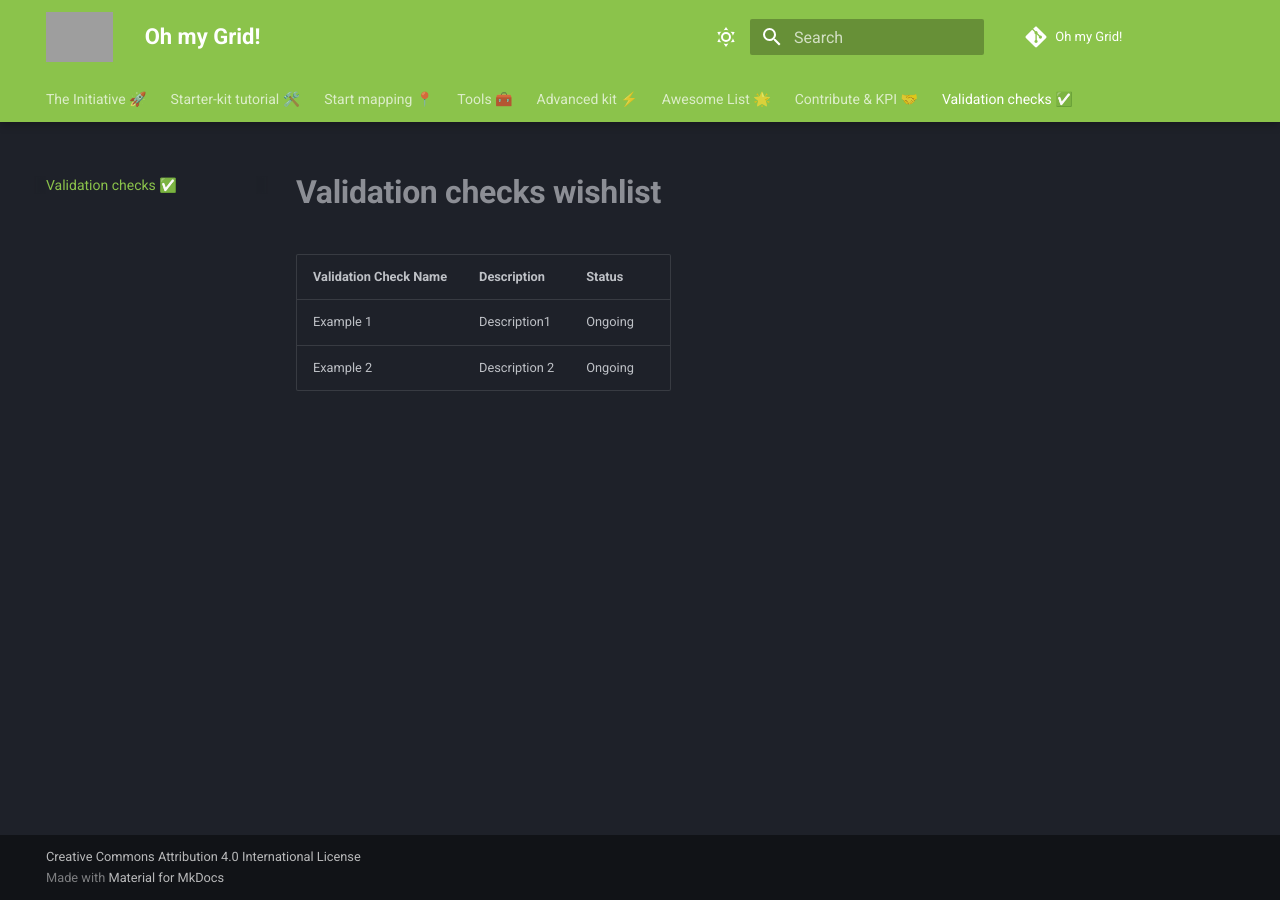
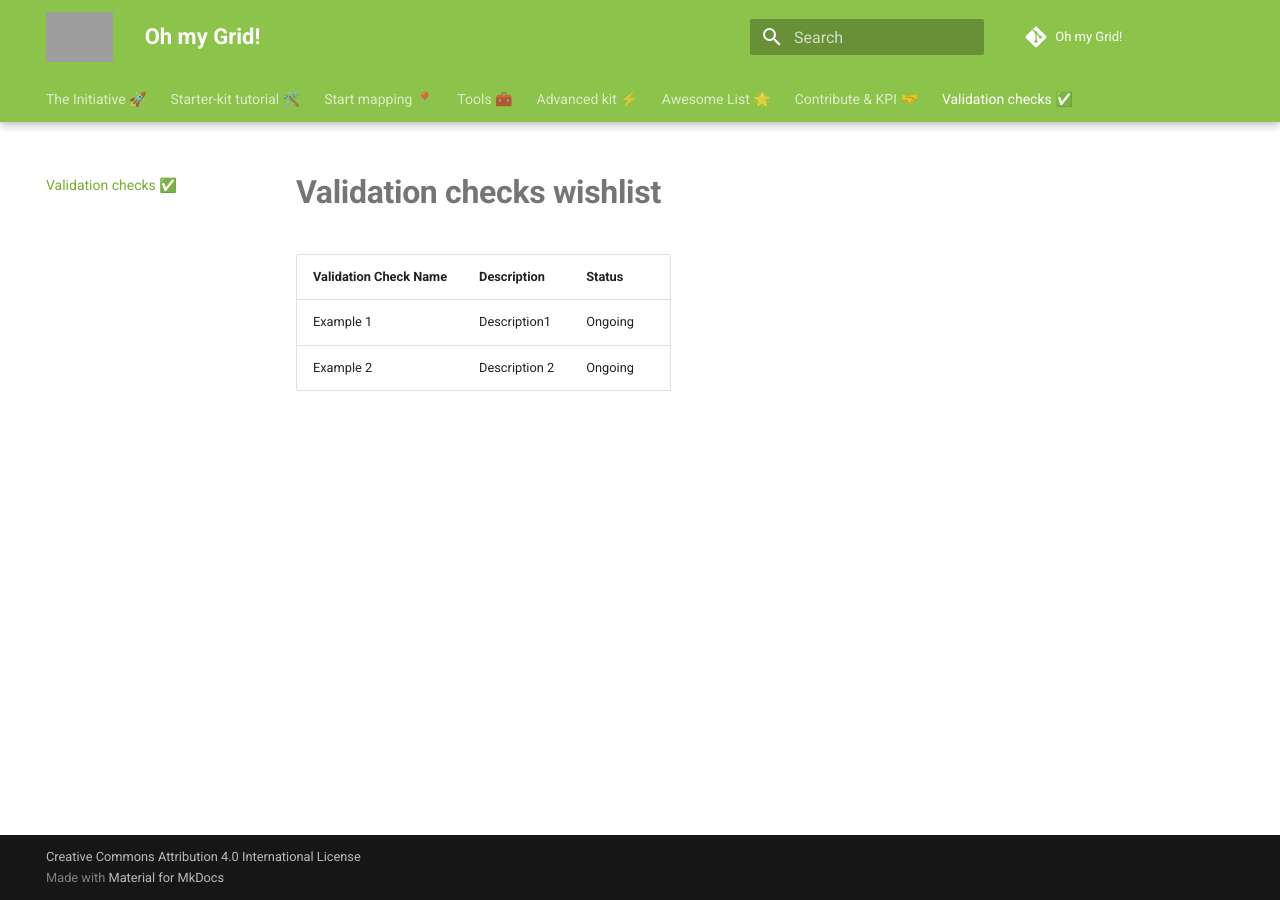
Before and after one commit to open-energy-transition/Oh-my-Grid, an MkDocs documentation site: the page built from docs/validation-checks.md, in a window 1280 px wide. Built offline with MkDocs 1.6.1 and Material for MkDocs 9.7.7, drawn with Linux system fonts in a browser that asks for light colours; comment, search, counter and statistics services are not loaded; grey boxes are pictures that could not be loaded.

Commit message:
removed night mode

```diff
--- a/docs/stylesheets/extra.css
+++ b/docs/stylesheets/extra.css
@@ -2,7 +2,6 @@
 .md-content {
     text-align: justify;
   }
-
 
 /* Increase logo size in the header */
 .md-header__button.md-logo img, .md-header__button.md-logo svg {
--- a/mkdocs.yml
+++ b/mkdocs.yml
@@ -22,21 +22,12 @@ theme:
   favicon: images/logo.png
   logo: images/logo.png
   palette:
-    # Dark Mode
-    - scheme: slate
-      toggle:
-        icon: material/weather-sunny
-        name: Dark mode
-      primary: light green
-      accent: indigo
 
     # Light Mode
     - scheme: default
-      toggle:
-        icon: material/weather-night
-        name: Light mode
       primary: light green
       accent: indigo
+      toggle: false
   features:
     - navigation.tabs
     - navigation.tabs.sticky
@@ -63,3 +54,4 @@ markdown_extensions:
   - def_list
   - pymdownx.tasklist:
       custom_checkbox: true
+  - markdown.extensions.md_in_html
```
Also changed, not shown: docs/index.md (+3 -4 lines).
